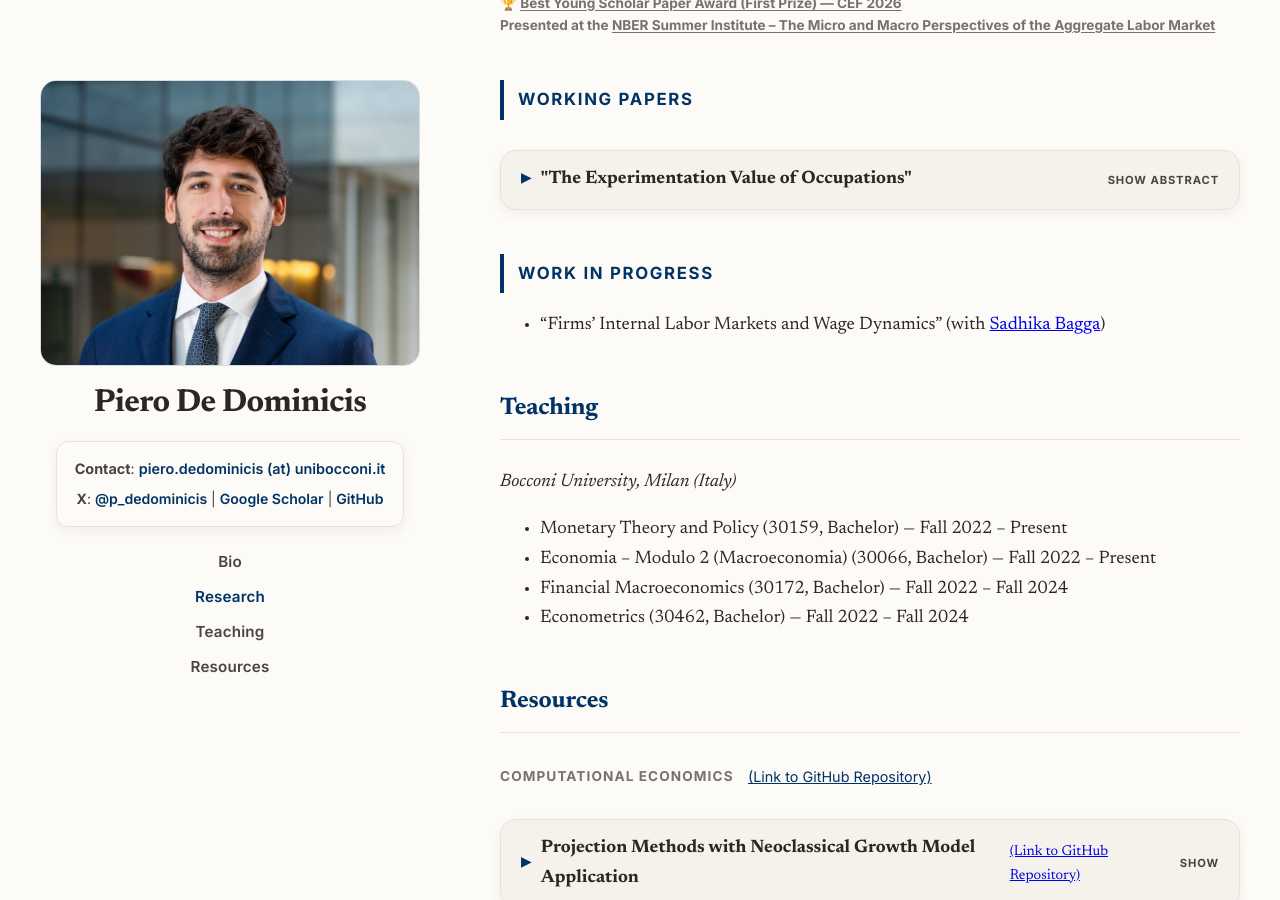
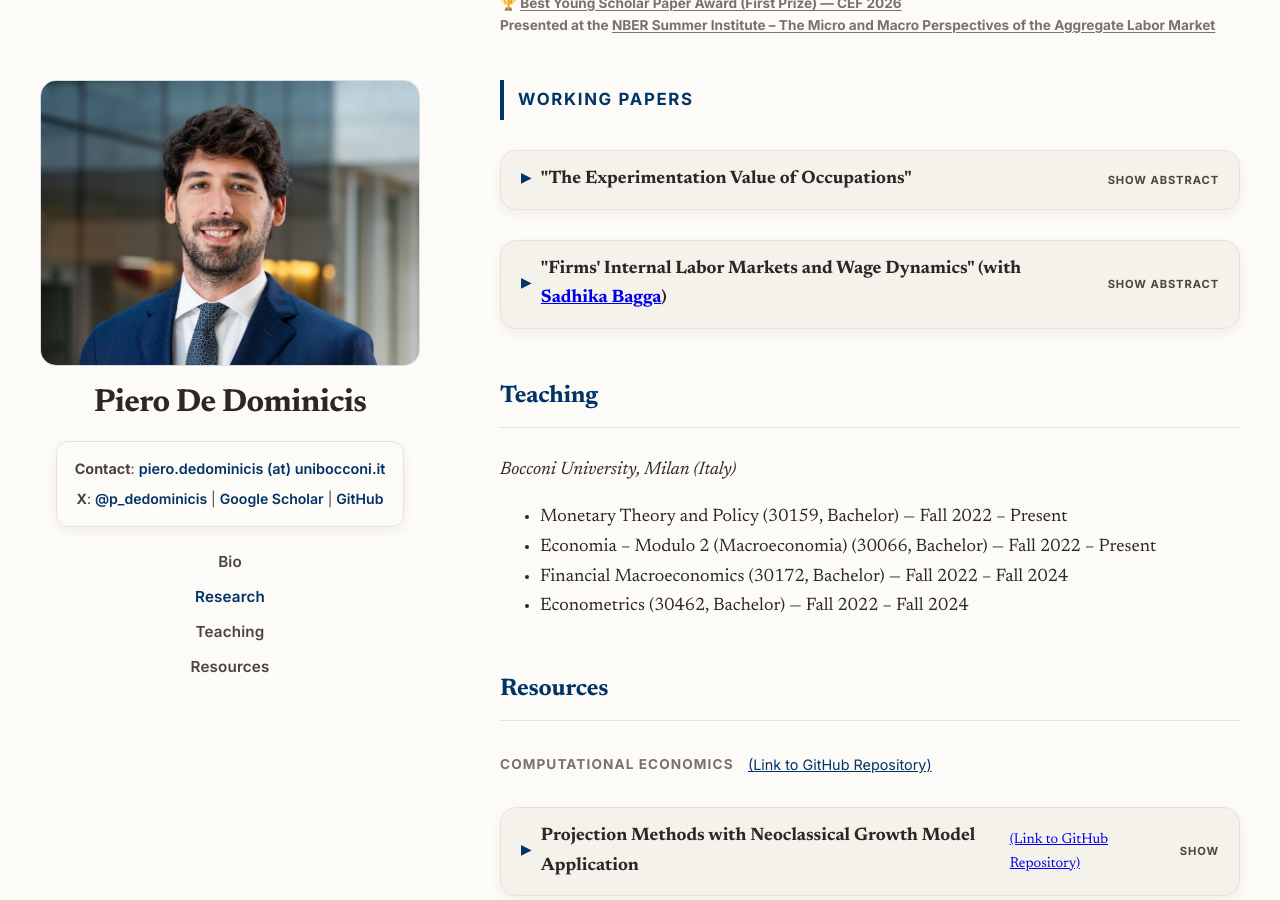
Before and after one commit to peppecon/peppecon.github.io, a Jekyll site: the page built from _pages/about.md, in a window 1280 px wide and 900 px high, scrolled down 1026 px. Built offline with Jekyll 4.4.1, drawn with Linux system fonts in a browser that asks for light colours.

Commit message:
Move internal labor markets paper with Sadhika Bagga to Working Papers
Add abstract and draft, update CV.

Co-Authored-By: Claude Opus 5.5 <noreply@anthropic.com>

```diff
--- a/_pages/about.md
+++ b/_pages/about.md
@@ -116,9 +116,30 @@ In Spring 2026, I visited the Stanford Economics Department as a Visiting Studen
 
 </div>
 
-### Work in Progress
+<div class="abstract-container is-paper">
 
-- "Firms' Internal Labor Markets and Wage Dynamics" (with <a href="https://sadhikabagga.github.io/" target="_blank" rel="noopener noreferrer">Sadhika Bagga</a>)
+  <div class="abstract-header">
+    <span class="arrow">▶</span>
+    <span>
+      "Firms' Internal Labor Markets and Wage Dynamics" (with <a href="https://sadhikabagga.github.io/" target="_blank" rel="noopener noreferrer" onclick="event.stopPropagation();">Sadhika Bagga</a>)
+    </span>
+  </div>
+
+  <div class="abstract-content">
+
+    <div class="abstract-expanded">
+      <div class="abstract-text">
+        We study job mobility within firms and its consequences for wage dynamics. Using Portuguese matched employer-employee data, we find that upward job mobility and promotions are more likely in large and high-paying firms, and that the wage-growth premium that comes with them is larger. Workers who are not promoted see their wages grow at the same rate in every type of firm, while the wage growth of promoted workers is up to 6 percentage points larger in large or high-paying firms than in small or low-paying ones. The wage-growth advantage of large and high-paying firms is not a premium for working there, but a premium for moving up in the firm’s internal labor market.
+      </div>
+    </div>
+
+    <div class="draft-button">
+      <a href="/files/internal_labor_markets.pdf" target="_blank" rel="noopener noreferrer">Draft</a>
+    </div>
+
+  </div>
+
+</div>
 
 ## Teaching {#teaching}
 
```
Also changed, not shown: 2 other files.
